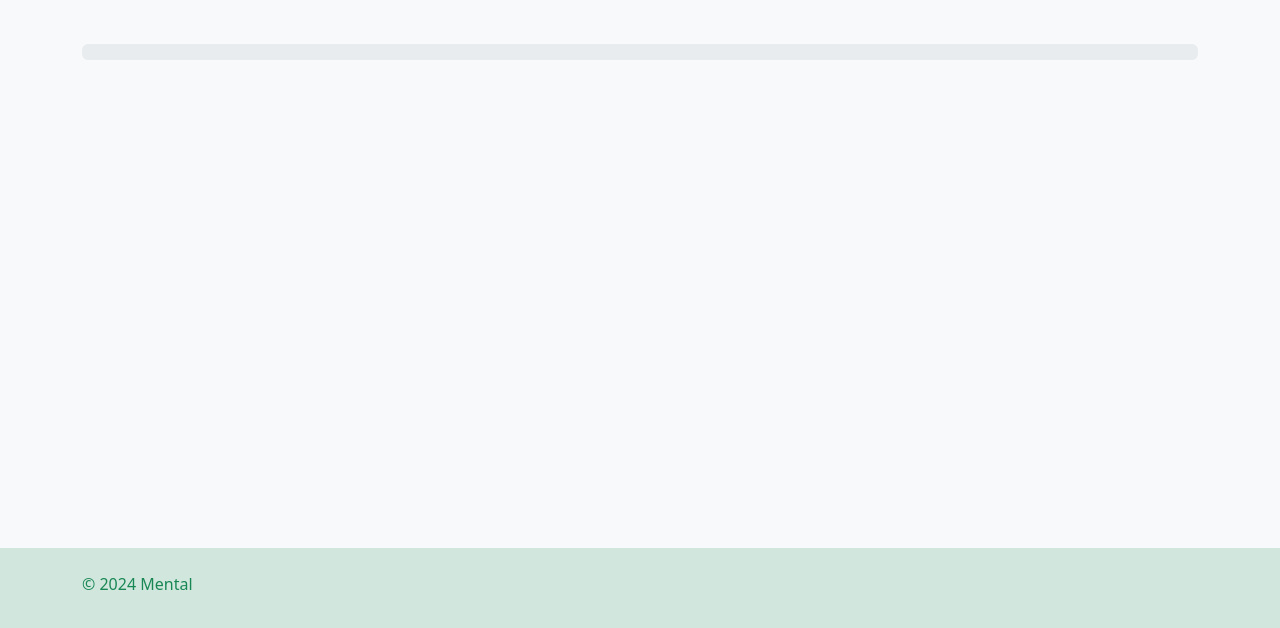
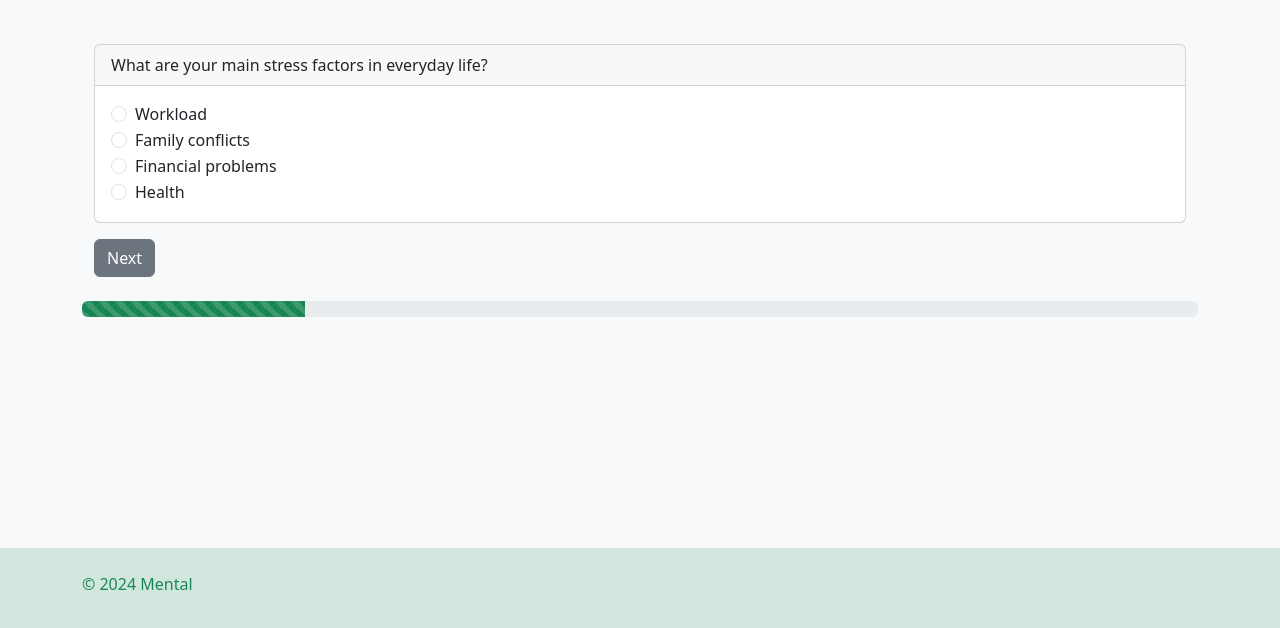
Before and after one commit to nadiina/web2_, a plain HTML site: page index.html in a window 1280 px wide. Shown: the part 164-792 px from the top of the page. Drawn offline with nearby package versions, Linux system fonts and the light colour scheme.

Commit message:
first commit

```diff
--- a/js/controller/editProfileController.js
+++ b/js/controller/editProfileController.js
@@ -29,6 +29,5 @@ document.getElementById("editProfileButton").addEventListener("click", function(
     document.getElementById("email").value = profileModel.email;
     document.getElementById("gender").value = profileModel.gender;
     document.getElementById("dob").value = profileModel.dob;
-
     document.getElementById("editProfileForm").classList.toggle("d-none");
 });
--- a/js/main.js
+++ b/js/main.js
@@ -1,124 +1,121 @@
-const questionsContainer = document.getElementById('questions-container');
+// const questionsContainer = document.getElementById('questions-container');
+//
+// let currentQuestionIndex = 0;
+// displayQuestion(currentQuestionIndex);
+
+class Question {
+    constructor(text, options) {
+        this.text = text;
+        this.options = options;
+    }
+}
+
+class Quiz {
+    constructor() {
+        this.questions = [];
+        this.currentQuestionIndex = 0;
+    }
+
+    addQuestion(text, options) {
+        this.questions.push(new Question(text, options));
+    }
+
+    getCurrentQuestion() {
+        return this.questions[this.currentQuestionIndex];
+    }
+
+    nextQuestion() {
+        this.currentQuestionIndex++;
+        if (this.currentQuestionIndex >= this.questions.length) {
+            this.currentQuestionIndex = this.questions.length - 1;
+        }
+    }
+
+    previousQuestion() {
+        this.currentQuestionIndex--;
+        if (this.currentQuestionIndex < 0) {
+            this.currentQuestionIndex = 0;
+        }
+    }
+}
+
+const quiz = new Quiz();
+
+const questionsData = [
+    {
+        question: "What are your main stress factors in everyday life?",
+        options: ["Workload", "Family conflicts", "Financial problems", "Health"]
+    },
+    {
+        question: "What is your primary source of positive emotions?",
+        options: ["Interaction with close people", "Accomplishing tasks and achieving goals", "Creative activities", "Traveling and new experiences"]
+    },
+    {
+        question: "How do you influence the emotional state of your close ones and surroundings?",
+        options: ["Foster positive emotions and support", "Resolve conflicts and improve others' mood", "Induce negative emotions through your actions or words", "Empathize but do not influence"]
+    },
+    {
+        question: "What is your favorite strategy for stress relief?",
+        options: ["Hanging out with friends", "Meditation or yoga", "Sports or physical activity", "Culinary experiments in the kitchen"]
+    },
+    {
+        question: "How do you react to your own mistakes or failures?",
+        options: ["Accept them as part of the learning process and an opportunity for growth", "Begin to feel sad and experience significant stress", "Quickly move on to finding solutions and correcting mistakes", "Feel a loss of confidence and have a negative attitude towards yourself"]
+    }
+];
+
+questionsData.forEach(data => quiz.addQuestion(data.question, data.options));
+
+// Displaying questions
+function displayQuestion(index) {
+    const question = quiz.questions[index];
+    const card = document.createElement('div');
+    card.classList.add('card', 'mb-3');
+    card.innerHTML = `
+        <div class="card-header">${question.text}</div>
+        <div class="card-body">
+            <form id="questionForm${index}">
+                ${question.options.map((option, optionIndex) => `
+                    <div class="form-check">
+                        <input class="form-check-input" type="radio" name="question${index}" id="option${index}-${optionIndex}" value="${option}">
+                        <label class="form-check-label" for="option${index}-${optionIndex}">${option}</label>
+                    </div>
+                `).join('')}
+            </form>
+        </div>
+    `;
+    questionsContainer.innerHTML = ''; // Clear previous question
+    questionsContainer.appendChild(card);
+
+    // Add button based on whether current question is last or not
+    const buttonLabel = index < quiz.questions.length - 1 ? 'Next' : 'Send';
+
+    const button = document.createElement('button');
+    button.classList.add('btn', 'btn-secondary');
+    button.textContent = buttonLabel;
+
+    button.addEventListener('click', () => {
+        if (buttonLabel === 'Next') {
+            displayQuestion(index + 1);
+        } else {
+            submitQuiz();
+        }
+    });
+
+    questionsContainer.appendChild(button);
+    updateProgressBar(index);
+}
+function updateProgressBar(index) {
+    const progressBar = document.querySelector('.progress-bar');
+    const progress = ((index + 1) / quiz.questions.length) * 100;
+    progressBar.style.width = `${progress}%`;
+}
+
+function submitQuiz() {
+    // Handle quiz submission here
+    console.log('Quiz submitted');
+    alert('Тest finished');
+}
 
 let currentQuestionIndex = 0;
 displayQuestion(currentQuestionIndex);
-
-// class Question {
-//     constructor(text, options) {
-//         this.text = text;
-//         this.options = options;
-//     }
-// }
-//
-// class Quiz {
-//     constructor() {
-//         this.questions = [];
-//         this.currentQuestionIndex = 0;
-//     }
-//
-//     addQuestion(text, options) {
-//         this.questions.push(new Question(text, options));
-//     }
-//
-//     getCurrentQuestion() {
-//         return this.questions[this.currentQuestionIndex];
-//     }
-//
-//     nextQuestion() {
-//         this.currentQuestionIndex++;
-//         if (this.currentQuestionIndex >= this.questions.length) {
-//             this.currentQuestionIndex = this.questions.length - 1;
-//         }
-//     }
-//
-//     previousQuestion() {
-//         this.currentQuestionIndex--;
-//         if (this.currentQuestionIndex < 0) {
-//             this.currentQuestionIndex = 0;
-//         }
-//     }
-// }
-//
-// const quiz = new Quiz();
-//
-// const questionsData = [
-//     {
-//         question: "What are your main stress factors in everyday life?",
-//         options: ["Workload", "Family conflicts", "Financial problems", "Health"]
-//     },
-//     {
-//         question: "What is your primary source of positive emotions?",
-//         options: ["Interaction with close people", "Accomplishing tasks and achieving goals", "Creative activities", "Traveling and new experiences"]
-//     },
-//     {
-//         question: "How do you influence the emotional state of your close ones and surroundings?",
-//         options: ["Foster positive emotions and support", "Resolve conflicts and improve others' mood", "Induce negative emotions through your actions or words", "Empathize but do not influence"]
-//     },
-//     {
-//         question: "What is your favorite strategy for stress relief?",
-//         options: ["Hanging out with friends", "Meditation or yoga", "Sports or physical activity", "Culinary experiments in the kitchen"]
-//     },
-//     {
-//         question: "How do you react to your own mistakes or failures?",
-//         options: ["Accept them as part of the learning process and an opportunity for growth", "Begin to feel sad and experience significant stress", "Quickly move on to finding solutions and correcting mistakes", "Feel a loss of confidence and have a negative attitude towards yourself"]
-//     }
-// ];
-//
-// questionsData.forEach(data => quiz.addQuestion(data.question, data.options));
-//
-// // Displaying questions
-// function displayQuestion(index) {
-//     const question = quiz.questions[index];
-//     const card = document.createElement('div');
-//     card.classList.add('card', 'mb-3');
-//     card.innerHTML = `
-//         <div class="card-header">${question.text}</div>
-//         <div class="card-body">
-//             <form id="questionForm${index}">
-//                 ${question.options.map((option, optionIndex) => `
-//                     <div class="form-check">
-//                         <input class="form-check-input" type="radio" name="question${index}" id="option${index}-${optionIndex}" value="${option}">
-//                         <label class="form-check-label" for="option${index}-${optionIndex}">${option}</label>
-//                     </div>
-//                 `).join('')}
-//             </form>
-//         </div>
-//     `;
-//     questionsContainer.innerHTML = ''; // Clear previous question
-//     questionsContainer.appendChild(card);
-//
-//     // Add button based on whether current question is last or not
-//     const buttonLabel = index < quiz.questions.length - 1 ? 'Next' : 'Send';
-//
-//     const button = document.createElement('button');
-//     button.classList.add('btn', 'btn-secondary');
-//     button.textContent = buttonLabel;
-//
-//     button.addEventListener('click', () => {
-//         if (buttonLabel === 'Next') {
-//             displayQuestion(index + 1);
-//         } else {
-//             submitQuiz();
-//         }
-//     });
-//
-//     questionsContainer.appendChild(button);
-//     updateProgressBar(index);
-// }
-// function updateProgressBar(index) {
-//     const progressBar = document.querySelector('.progress-bar');
-//     const progress = ((index + 1) / quiz.questions.length) * 100;
-//     progressBar.style.width = `${progress}%`;
-// }
-//
-// function submitQuiz() {
-//     // Handle quiz submission here
-//     console.log('Quiz submitted');
-//     alert('Тест завершено');
-// }
-//
-// let currentQuestionIndex = 0;
-// displayQuestion(currentQuestionIndex);
-//
-//
-//
```
Also changed, not shown: index.html (+1 -1 lines), pages/about.html (+2 -2 lines), pages/login.html (+2 -2 lines), pages/logout.html (+2 -2 lines), pages/profile.html (+3 -3 lines), README.md, img/ic.ico (renamed from ic.ico), js/view/editProfile.js (renamed from js/editProfile.js).
